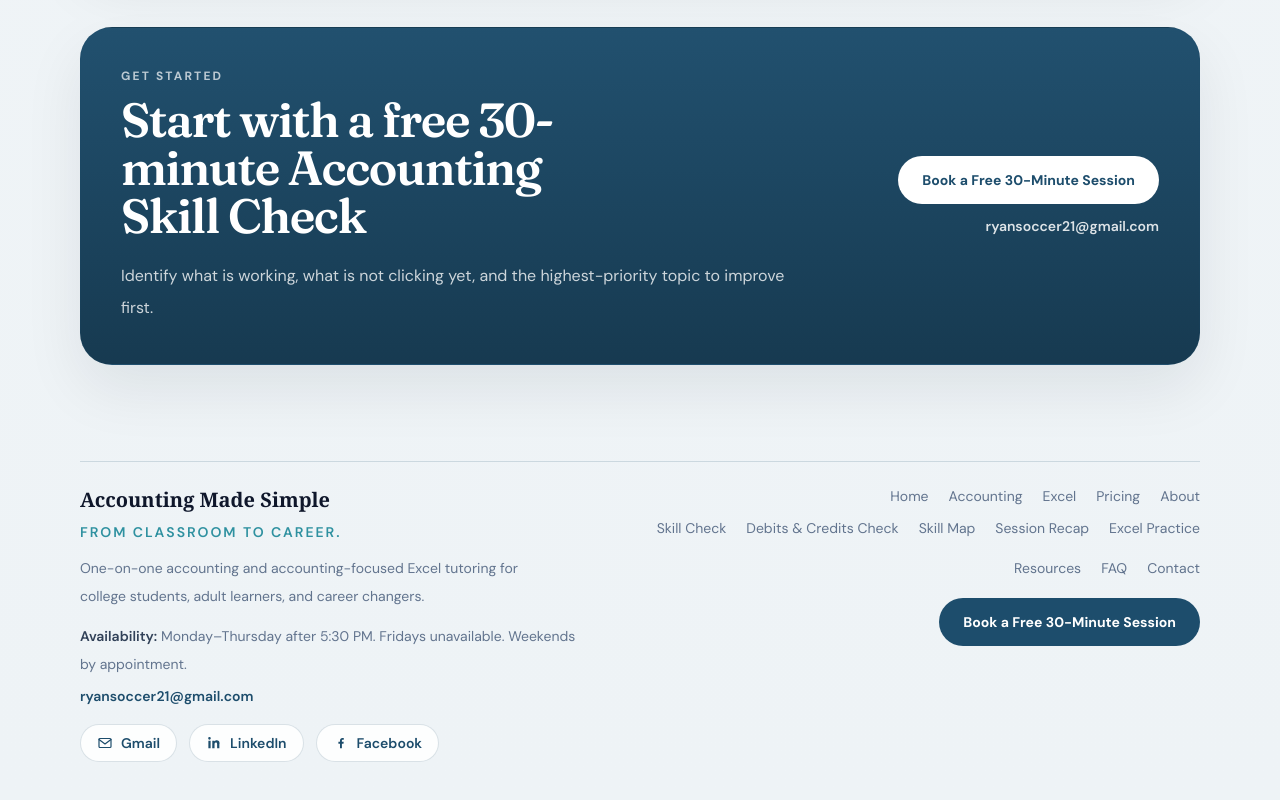
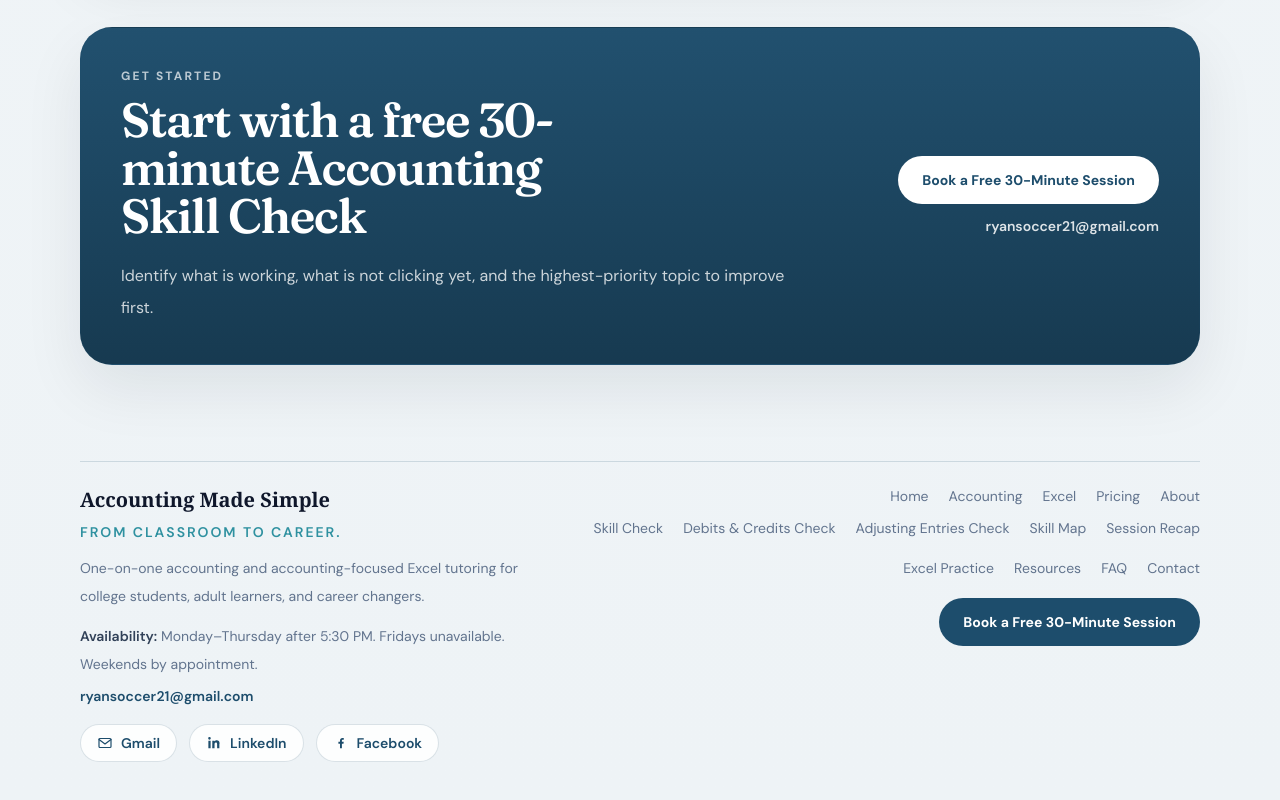
Before and after one commit to ryansoccer21-oss/accounting-made-simple, a Next.js app: page / in a window 1280 px wide. Shown: the part 7328-8128 px from the top of the page. Built offline with nearby package versions, Linux system fonts and the light colour scheme.

Commit message:
Add adjusting entries diagnostic to footer

```diff
--- a/components/site-footer.js
+++ b/components/site-footer.js
@@ -5,6 +5,7 @@ import { contactInfo, navLinks } from "../lib/site-data";
 const utilityLinks = [
   { href: "/skill-check", label: "Skill Check" },
   { href: "/debits-credits-skill-check", label: "Debits & Credits Check" },
+  { href: "/adjusting-entries-skill-check", label: "Adjusting Entries Check" },
   { href: "/skill-map", label: "Skill Map" },
   { href: "/session-recap", label: "Session Recap" },
   { href: "/excel-practice", label: "Excel Practice" },
```
